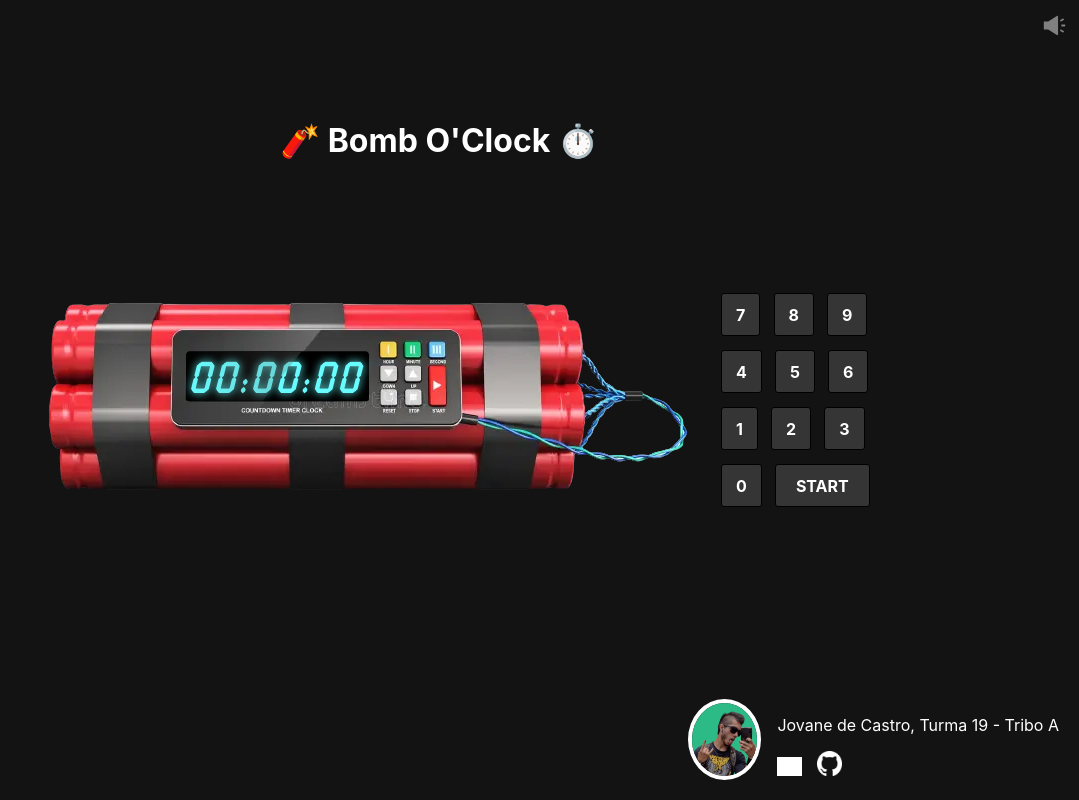
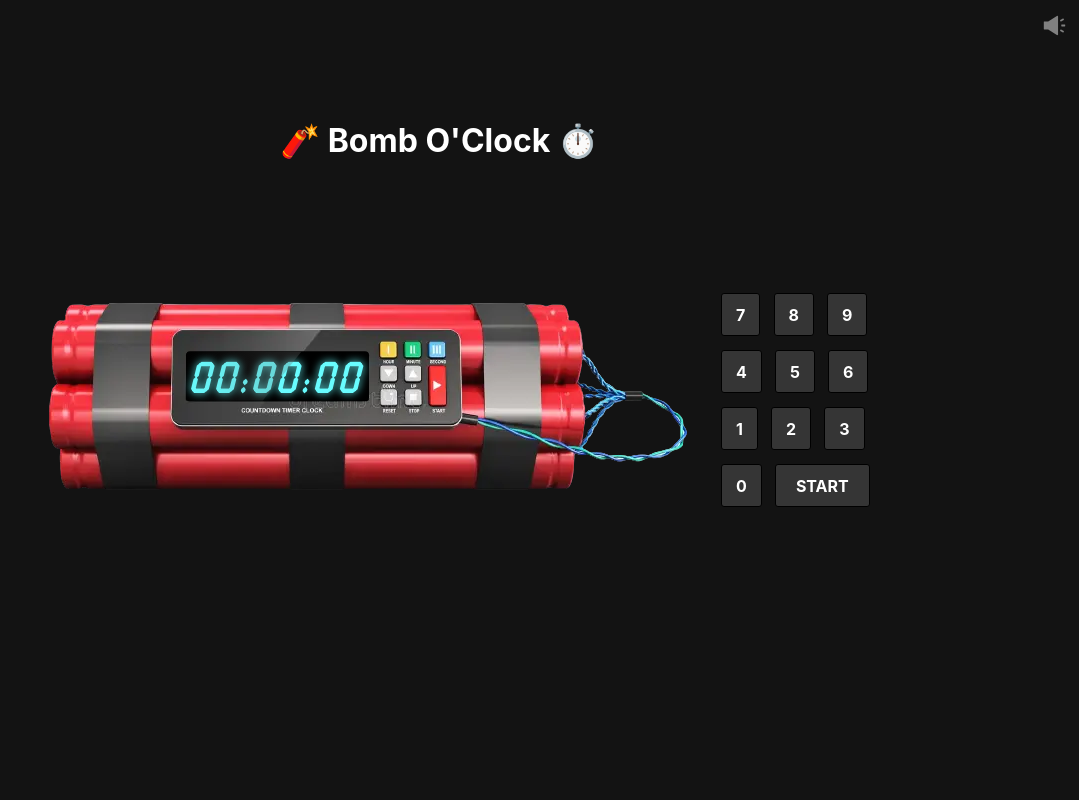
Before and after one commit to Sliman-Baghouri/Bomb-O-Clock, a React (Vite) app: page / in a window 1280 px wide. Shown: the whole page, without its empty margins (201-1280 px from the left). Built offline with nearby package versions, Linux system fonts and the light colour scheme; grey boxes are pictures that could not be loaded.

Commit message:
Update Footer.jsx

```diff
--- a/src/components/Footer.jsx
+++ b/src/components/Footer.jsx
@@ -6,16 +6,6 @@ import style from '../styles/Footer.module.css';
 export default function Footer() {
   return (
     <footer className={style.footer}>
-      <img src={pic} alt="Jovane no elevador con óculos escuro." width="65" />
-      <div>
-        <p>Jovane de Castro, Turma 19 - Tribo A</p>
-        <a href="https://www.linkedin.com/in/jovanecastro/" target="_blank" rel="noreferrer">
-          <img src="https://cdn-icons-png.flaticon.com/512/174/174857.png" alt="LinkedIn" width="25" />
-        </a>
-        <a href="https://github.com/Cadavanaugh" target="_blank" rel="noreferrer">
-          <img src={ghLogo} alt="Github" width="25" />
-        </a>
-      </div>
     </footer>
   );
 }
```
